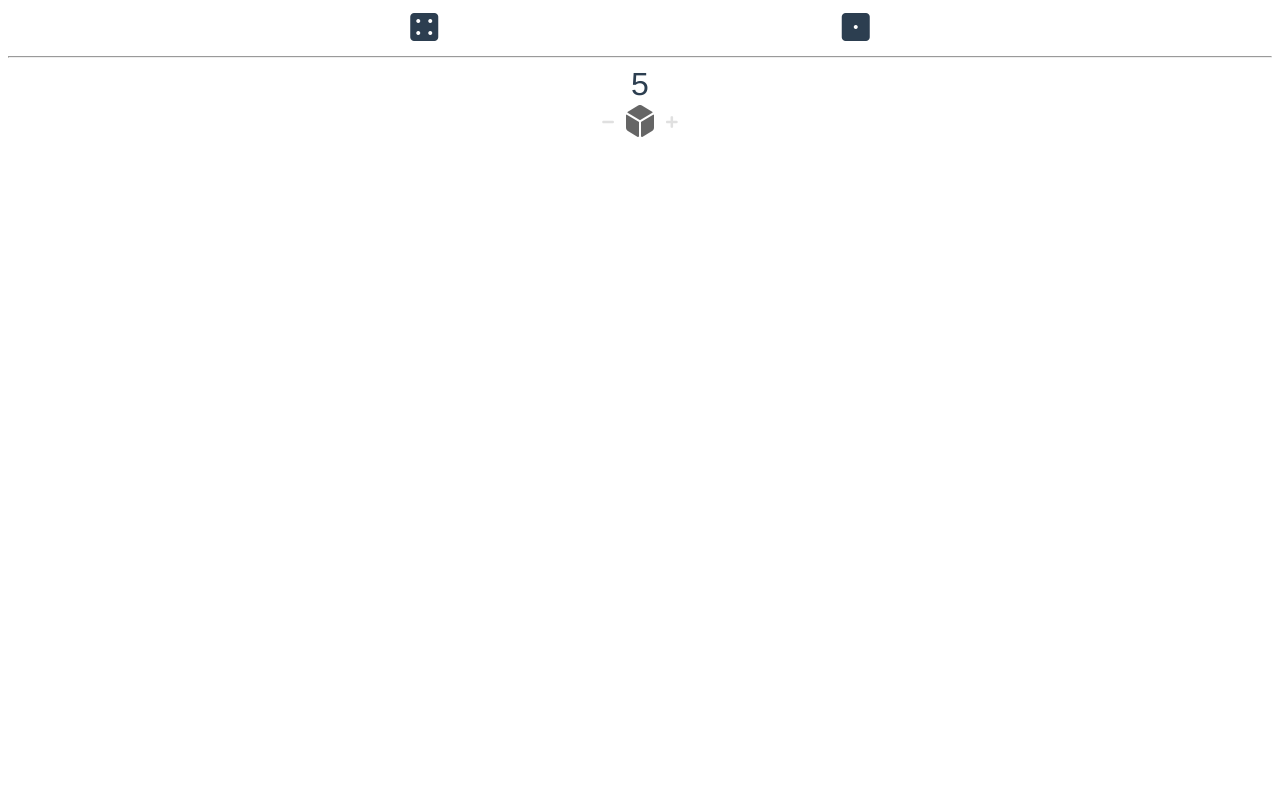
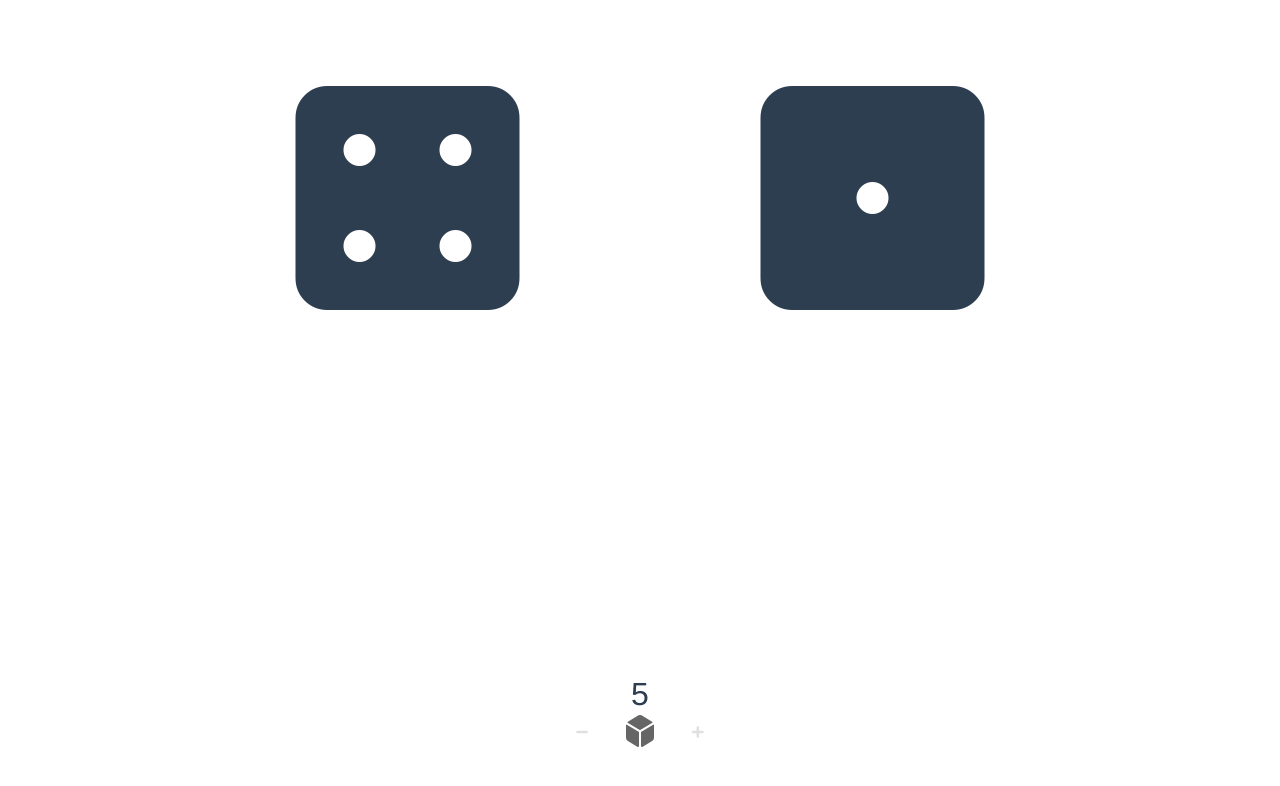
Before and after one commit to jomogalla/hex, a Vue app: page /#/ in a window 1280 px wide. Shown: the top 786 px of the page. Built offline with nearby package versions, Linux system fonts and the light colour scheme.

Commit message:
Some Updates

```diff
--- a/src/components/Board.vue
+++ b/src/components/Board.vue
@@ -1,20 +1,20 @@
 <template>
   <div class="tile-wrapper">
-    <!-- <div class="dice-section"> -->
       <transition-group name="slide-fade" class="dice-section" tag="div">
-      <Dice :value="diceValues[index].value"
-            v-for="(dice, index) in diceValues"
-            :key="dice.id"/>
+        <Dice :value="diceValues[index].value"
+              v-for="(dice, index) in diceValues"
+              :key="dice.id"
+              v-on:click="rollByIndex(index)"
+              class="dice-wrap"/>
       </transition-group>
 
+    <div class="control-bar">
+      <div class="total">{{ diceTotal }}</div>
 
-    <!-- </div> -->
-    <hr>
-    <div class="total">{{ diceTotal }}</div>
-
-    <button @click="lessDice" class="transparent middle light-gray"><i class="fas fa-minus"></i></button>
-    <button @click="rollAll" class="transparent roller"><i class="fas fa-dice-d6"></i></button>
-    <button @click="moreDice" class="transparent middle light-gray"><i class="fas fa-plus"></i></button>
+      <button @click="lessDice" class="transparent middle light-gray side-button"><i class="fas fa-minus"></i></button>
+      <button @click="rollAll" class="transparent roller"><i class="fas fa-dice-d6"></i></button>
+      <button @click="moreDice" class="transparent middle light-gray side-button"><i class="fas fa-plus"></i></button>
+    </div>
   </div>
 </template>
 
@@ -60,9 +60,17 @@ export default {
     roll() {
       this.diceValue = this.generateInt(6);
     },
+    rollByIndex(index) {
+console.log(index)
+    },
     rollAll() {
-      for(let index = 0; index < this.diceValues.length; index++) {
-        this.diceValues.splice(index, 1, this.getNewDice());
+      // for(let index = 0; index < this.diceValues.length; index++) {
+      //   this.diceValues.splice(index, 1, this.getNewDice());
+      // }
+      this.diceValues = [];
+
+      for(let i = 0; i < this.numDice; i++) {
+        this.diceValues.push(this.getNewDice());
       }
     },
     repopulateDice() {
@@ -107,8 +115,10 @@ export default {
   display: flex;
   justify-content: space-evenly;
   flex-wrap: wrap;
+  padding: 3rem;
   // margin-bottom: 5rem;
 }
+
 
 .roller {
   font-size: 2rem;
@@ -126,26 +136,18 @@ export default {
   color: #cccccc;
 }
 
-/* Enter and leave animations can use different */
-/* durations and timing functions.              */
-.slide-fade-enter-active {
-  transition: all .3s ease;
+.dice-wrap {
+  transition: transform 0.2s;
+}
+.slide-fade-enter,
+.slide-fade-leave-to {
+  opacity: 0;
+  transform: rotate(360deg);
 }
 .slide-fade-leave-active {
-  transition: all .1s cubic-bezier(1.0, 0.5, 0.8, 1.0);
-}
-.slide-fade-enter,
-/* .slide-fade-leave-active below version 2.1.8 */ {
-  transform: rotate(90deg);
-
-  opacity: 0;
+  position: absolute;
 }
 
-.slide-fade-leave-to {
-  transition: none !important;
-  transform: rotate(90deg);
-  display: none;
-}
 .transparent {
   outline: none;
   border: none;
@@ -161,4 +163,16 @@ export default {
     transform: scale(1.4);
   }
 }
+
+.control-bar {
+  position: fixed;
+  bottom: 0;
+  right: 0;
+  left: 0;
+  padding: 3rem;
+
+  .side-button {
+    padding: 0 2rem;
+  }
+}
 </style>
--- a/src/components/Dice.vue
+++ b/src/components/Dice.vue
@@ -29,7 +29,8 @@ export default {
 <!-- Add "scoped" attribute to limit CSS to this component only -->
 <style scoped lang="scss">
 .dice {
-  font-size: 2rem;
+  font-size: 5rem;
+  font-size: 20vw;
   margin: 0.1rem;
 }
 </style>
```
